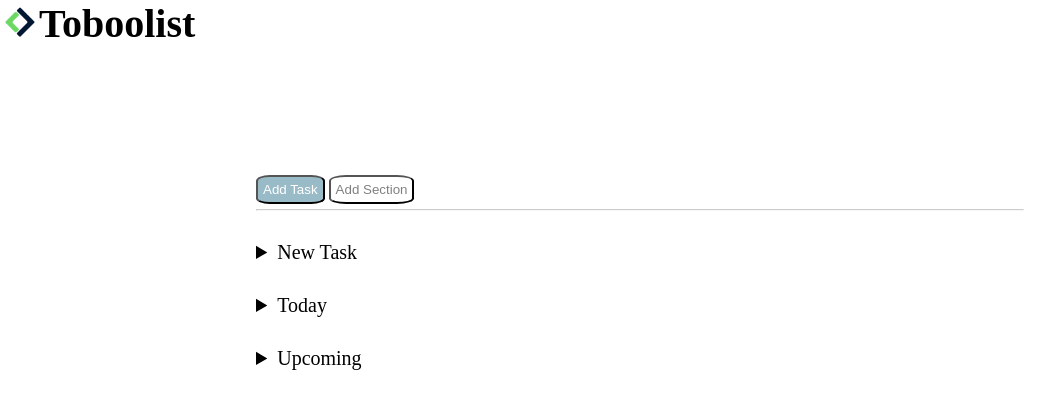
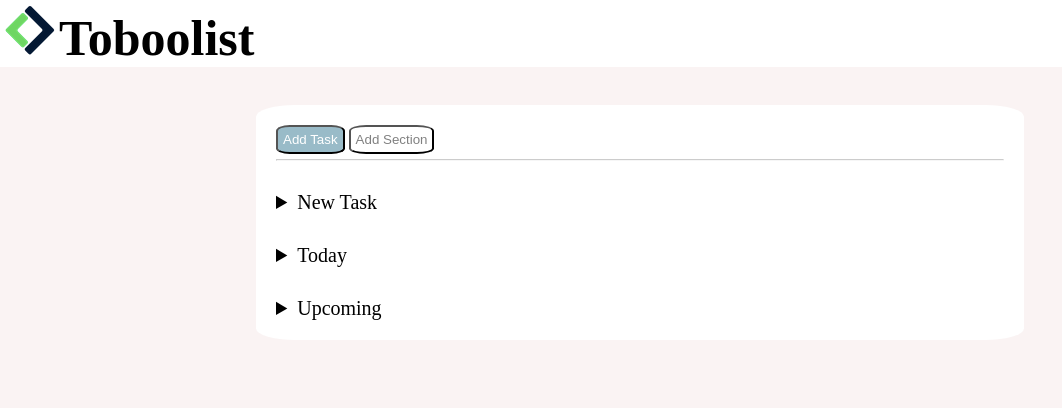
Before and after one commit to mattialicausi/html-css-toboolist, a plain HTML site: page index.html in a window 1280 px wide. Shown: the whole page, without its empty margins (0-1062 px from the left). Drawn offline with Linux system fonts and the light colour scheme.

Commit message:
aggiunto background-color

```diff
--- a/css/style.css
+++ b/css/style.css
@@ -10,22 +10,24 @@
 h1{
 
     display: inline-block;
-    font-size: 40px;
+    font-size: 50px;
 }
 
 img{
     margin-left: 5px;
     margin-top: 5px;
-    width: 30px;
+    width: 50px;
 
 }
 
 /*allineo main al centro*/
 
 main{
-    margin-top: 10%;
+    margin-top: 3%;
     margin-left: 20%;
     margin-right: 20%;
+    padding: 20px;
+    border-radius: 5%;
 
 }
 
@@ -50,11 +52,15 @@ hr{
 }
 
 /*modifico colore sfondo*/
+body{
+    background-color: rgb(250, 243, 243);
+}
+header, main{
+    background-color: white;
+}
 
-/*main{
-    background-color: grey;
-    opacity: 0.60;
-}*/
+
+
 
 #sezione_bottoni{
    margin: auto;
```
